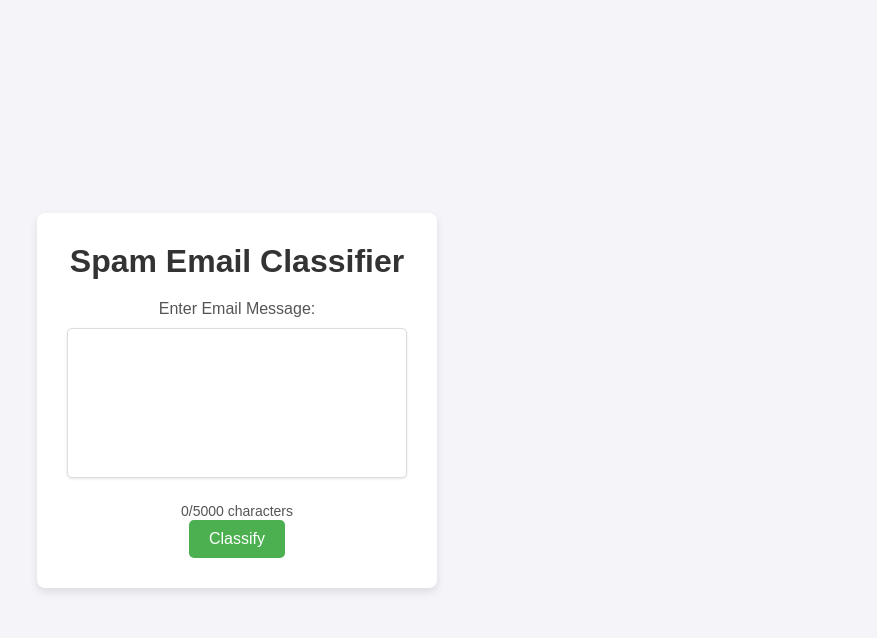
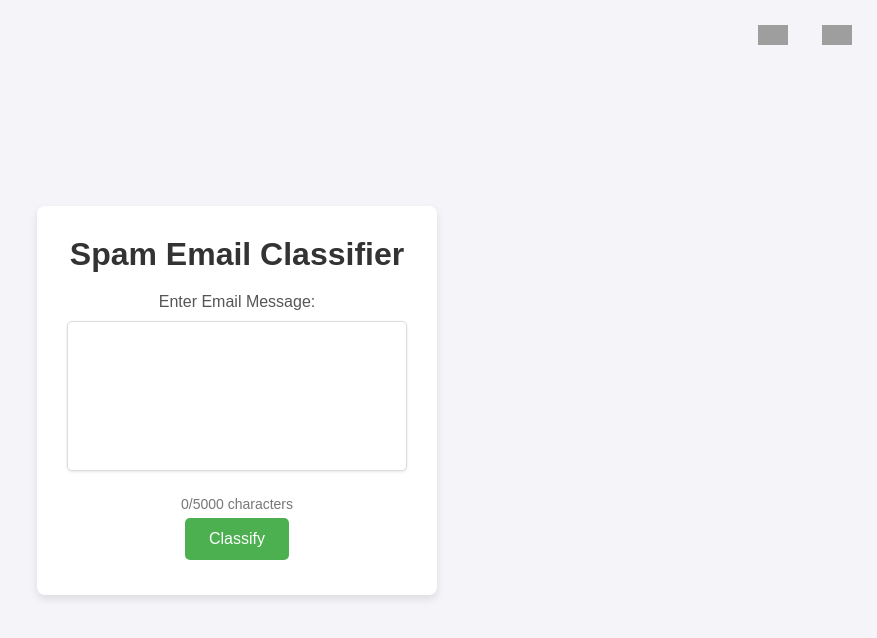
Before and after one commit to Oktiuw/Email_classifier, a Flask app: page / in a window 1280 px wide. Shown: the top 638 px of the page, without its empty margins (403-1280 px from the left). Run offline with Flask 3, Linux system fonts and the light colour scheme; grey boxes are pictures that could not be loaded.

Commit message:
Ajout langue fr dans le front end

```diff
--- a/Web_interface/templates/index.html
+++ b/Web_interface/templates/index.html
@@ -58,16 +58,46 @@
         button {
             background-color: #4CAF50;
             color: white;
-            padding: 10px 20px;
+            padding: 12px 24px;
             font-size: 16px;
             border: none;
             border-radius: 5px;
             cursor: pointer;
-            transition: background-color 0.3s;
+            transition: all 0.3s ease;
+            margin: 5px;
+            text-align: center;
         }
 
         button:hover {
             background-color: #45a049;
+            transform: translateY(-2px);
+        }
+
+        button:active {
+            transform: translateY(2px);
+        }
+
+        .language-selector {
+            position: absolute;
+            top: 10px;
+            right: 10px;
+        }
+
+        .language-selector button {
+            background-color: transparent;
+            border: none;
+            cursor: pointer;
+            transition: transform 0.2s;
+            padding: 10px;
+        }
+
+        .language-selector button:hover {
+            transform: scale(1.1);
+        }
+
+        .language-selector img {
+            width: 30px;
+            height: 20px;
         }
 
         .result {
@@ -77,52 +107,98 @@
             color: #333;
         }
 
+        .error {
+            color: red;
+            font-weight: bold;
+        }
+
+        .char-count {
+            font-size: 14px;
+            color: #777;
+        }
+
         /* Styles pour les messages d'erreur */
         .error {
             color: red;
             font-weight: bold;
         }
-
-        /* Compteur de caractères */
-        .char-count {
-            font-size: 14px;
-            color: #555;
-        }
-
     </style>
 </head>
 <body>
-    <div class="container">
-        <h1>Spam Email Classifier</h1>
+    <div class="language-selector">
+        <!-- Boutons avec des drapeaux -->
+        <button id="frBtn" onclick="switchLanguage('fr')">
+            <img src="https://upload.wikimedia.org/wikipedia/commons/c/c3/Flag_of_France.svg" alt="Français">
+        </button>
+        <button id="enBtn" onclick="switchLanguage('en')">
+            <img src="https://upload.wikimedia.org/wikipedia/commons/thumb/a/a5/Flag_of_the_United_Kingdom_%281-2%29.svg/1920px-Flag_of_the_United_Kingdom_%281-2%29.svg.png" alt="English">
+        </button>
+    </div>
+
+    <div class="container" id="container">
+        <h1 id="title">Spam Email Classifier</h1>
         <form method="POST" onsubmit="return validateMessageLength()">
-            <label for="email_message">Enter Email Message:</label>
+            <label for="email_message" id="message_label">Enter Email Message:</label>
             <textarea id="email_message" name="email_message" rows="4" cols="50" maxlength="5000"></textarea><br>
             <span id="char_count" class="char-count">0/5000 characters</span><br>
-            <button type="submit">Classify</button>
+            <button type="submit" id="submit_button">Classify</button>
         </form>
 
         <!-- Prediction Result -->
         {% if prediction %}
         <div class="result">
-            <h2>Prediction: {{ prediction }}</h2>
-            <i>This result could not be accurate, be careful</i>
+            <h2 id="prediction_label">Prediction: {{ prediction }}</h2>
+            <i id="warning_label">This result could not be accurate, be careful</i>
         </div>
         {% endif %}
 
         <!-- Error Message -->
         {% if error %}
         <div class="error">
-            <h2>{{ error }}</h2>
+            <h2 id="error_label">{{ error }}</h2>
         </div>
         {% endif %}
 
         <!-- Message too long error -->
         <div id="error_message" class="error" style="display: none;">
-            <h2>Message is too long! Maximum 5000 characters allowed.</h2>
+            <h2 id="too_long_message">Message is too long! Maximum 5000 characters allowed.</h2>
         </div>
     </div>
 
     <script>
+        // Variables de traduction pour chaque langue
+        const translations = {
+            en: {
+                title: "Spam Email Classifier",
+                message_label: "Enter Email Message:",
+                submit_button: "Classify",
+                prediction_label: "Prediction: ",
+                warning_label: "This result could not be accurate, be careful",
+                error_label: "An error occurred",
+                too_long_message: "Message is too long! Maximum 5000 characters allowed.",
+            },
+            fr: {
+                title: "Classificateur d'Emails Spam",
+                message_label: "Entrez le message de l'email :",
+                submit_button: "Classer",
+                prediction_label: "Prédiction : ",
+                warning_label: "Ce résultat pourrait ne pas être précis, soyez prudent",
+                error_label: "Une erreur s'est produite",
+                too_long_message: "Le message est trop long ! Maximum 5000 caractères autorisés.",
+            }
+        };
+
+        // Fonction pour changer la langue
+        function switchLanguage(language) {
+            document.getElementById('title').innerText = translations[language].title;
+            document.getElementById('message_label').innerText = translations[language].message_label;
+            document.getElementById('submit_button').innerText = translations[language].submit_button;
+            document.getElementById('prediction_label').innerText = translations[language].prediction_label;
+            document.getElementById('warning_label').innerText = translations[language].warning_label;
+            document.getElementById('error_label').innerText = translations[language].error_label;
+            document.getElementById('too_long_message').innerText = translations[language].too_long_message;
+        }
+
         // Mise à jour du compteur de caractères
         document.getElementById('email_message').addEventListener('input', function() {
             var count = this.value.length;
```
